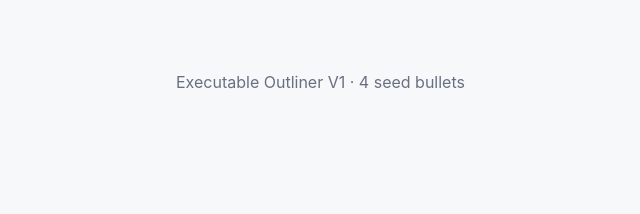
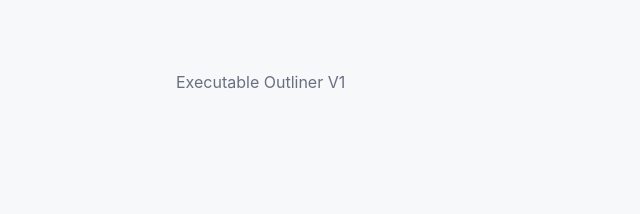
Before and after one commit to shreyansb/actionpad, a React (Vite) app: page / in a window 1280 px wide. Shown: the top 214 px of the page, without its empty margins (6-646 px from the left). Built offline with nearby package versions, Linux system fonts and the light colour scheme.

Commit message:
feat: add outline store provider

```diff
--- a/src/App.tsx
+++ b/src/App.tsx
@@ -1,15 +1,13 @@
-import { createInitialOutlineState } from "./domain/fixtures"
+import { OutlineStoreProvider } from "./store/OutlineStore"
 
 export function App() {
-  const initial = createInitialOutlineState()
-
   return (
-    <main className="app-shell">
-      <section className="outline-pane">
-        <p className="empty-state">
-          Executable Outliner V1 · {Object.keys(initial.nodes).length} seed bullets
-        </p>
-      </section>
-    </main>
+    <OutlineStoreProvider>
+      <main className="app-shell">
+        <section className="outline-pane">
+          <p className="empty-state">Executable Outliner V1</p>
+        </section>
+      </main>
+    </OutlineStoreProvider>
   )
 }
--- /dev/null
+++ b/src/store/OutlineStore.tsx
@@ -0,0 +1,72 @@
+import { createContext, useCallback, useContext, useMemo, useReducer } from "react"
+import type { Dispatch, ReactNode } from "react"
+import { buildRunContext } from "../domain/context"
+import { createInitialOutlineState } from "../domain/fixtures"
+import { createSimulatedOutput } from "../domain/runner"
+import type { BulletId, OutlineState } from "../domain/types"
+import { outlineReducer, type OutlineAction } from "./outlineReducer"
+
+type OutlineStoreValue = {
+  state: OutlineState
+  dispatch: Dispatch<OutlineAction>
+  executeNode: (nodeId: BulletId) => void
+}
+
+const OutlineStoreContext = createContext<OutlineStoreValue | null>(null)
+
+let idSequence = 0
+
+function nextId(prefix: string): string {
+  idSequence += 1
+  return `${prefix}-${Date.now()}-${idSequence}-${Math.random().toString(36).slice(2, 8)}`
+}
+
+export function OutlineStoreProvider({ children }: { children: ReactNode }) {
+  const [state, dispatch] = useReducer(outlineReducer, undefined, createInitialOutlineState)
+
+  const executeNode = useCallback(
+    (nodeId: BulletId) => {
+      const node = state.nodes[nodeId]
+      if (!node) return
+
+      if (node.threadId) {
+        dispatch({ type: "select-thread", threadId: node.threadId })
+        dispatch({ type: "open-panel" })
+        return
+      }
+
+      const threadId = nextId("thread")
+      const context = buildRunContext(nodeId, state)
+      const startedAt = Date.now()
+      dispatch({ type: "run-started", nodeId, threadId, context, createdAt: startedAt })
+
+      window.setTimeout(() => {
+        const output = createSimulatedOutput(context)
+        dispatch({
+          type: "run-completed",
+          nodeId,
+          threadId,
+          assistantMessage: output.assistantMessage,
+          bullets: output.bullets.map((bullet) => ({
+            ...bullet,
+            id: nextId("generated"),
+          })),
+          createdAt: Date.now(),
+        })
+      }, 1000)
+    },
+    [state],
+  )
+
+  const value = useMemo(() => ({ state, dispatch, executeNode }), [state, executeNode])
+
+  return <OutlineStoreContext.Provider value={value}>{children}</OutlineStoreContext.Provider>
+}
+
+export function useOutlineStore(): OutlineStoreValue {
+  const value = useContext(OutlineStoreContext)
+  if (!value) {
+    throw new Error("useOutlineStore must be used inside OutlineStoreProvider")
+  }
+  return value
+}
```
